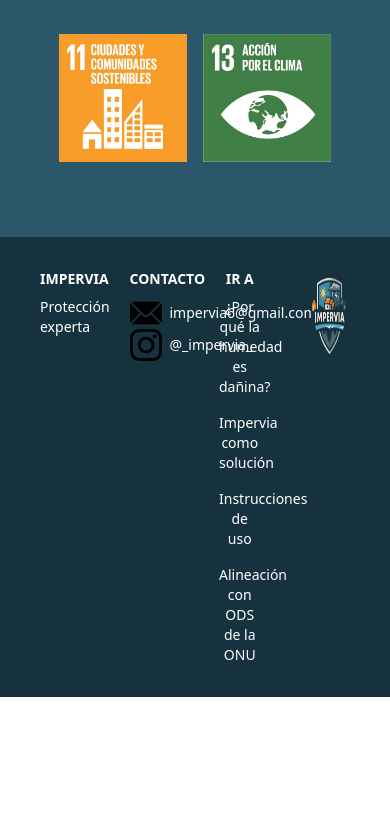
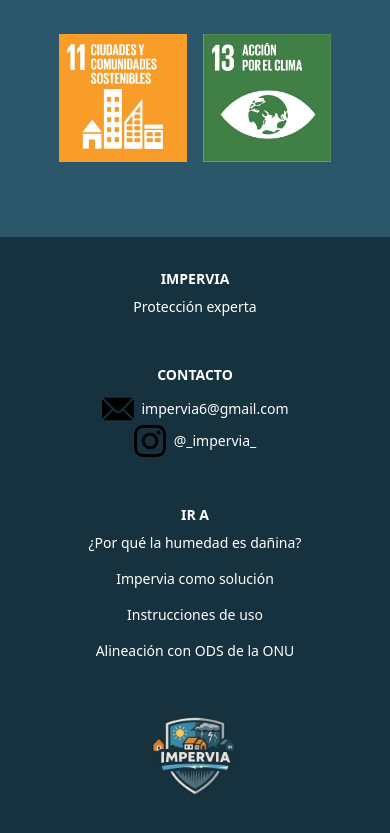
Before and after one commit to NicoCodesCode/impervia, a SvelteKit app: page / in a window 390 px wide. Shown: the part 4914-5747 px from the top of the page. Before the commit the page ends 5611 px from the top, so only its background shows below. Built offline with nearby package versions, Linux system fonts and the light colour scheme.

Commit message:
Make footer responsive

```diff
--- a/src/components/Footer.svelte
+++ b/src/components/Footer.svelte
@@ -1,5 +1,5 @@
 <footer
-	class="bg-impervia-darker-blue grid h-min grid-cols-4 flex-wrap gap-12 px-10 py-8 text-white sm:px-16 md:text-left lg:px-32"
+	class="bg-impervia-darker-blue flex h-min flex-col gap-12 px-10 py-8 text-white sm:grid sm:grid-cols-4 sm:px-16 md:text-left lg:px-32"
 >
 	<div class="text-center text-sm">
 		<h3 class="mb-2 text-sm font-semibold sm:text-lg">IMPERVIA</h3>
@@ -7,12 +7,12 @@
 	</div>
 	<div class="text-center text-sm">
 		<h3 class="mb-2 text-center text-sm font-semibold sm:text-lg">CONTACTO</h3>
-		<div class="flex items-center gap-2">
+		<div class="flex items-center justify-center gap-2">
 			<img class="h-8" src="/icons/mail.png" alt="Email icon" />
 			<p>impervia6@gmail.com</p>
 		</div>
 		<a href="https://www.instagram.com/_impervia_/">
-			<div class="flex items-center gap-2">
+			<div class="flex items-center justify-center gap-2">
 				<img class="h-8" src="/icons/instagram.png" alt="Instagram icon" />
 				<p>@_impervia_</p>
 			</div>
```
